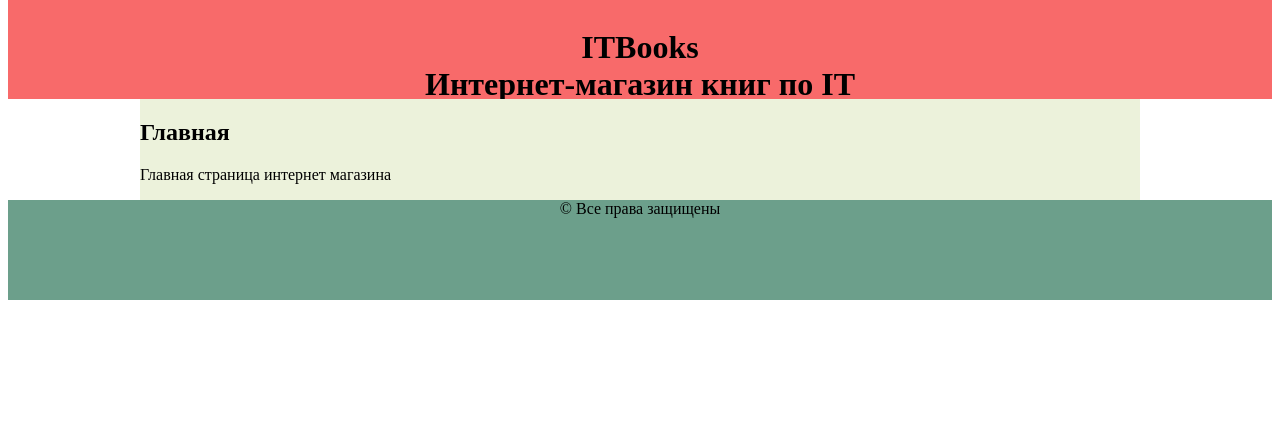
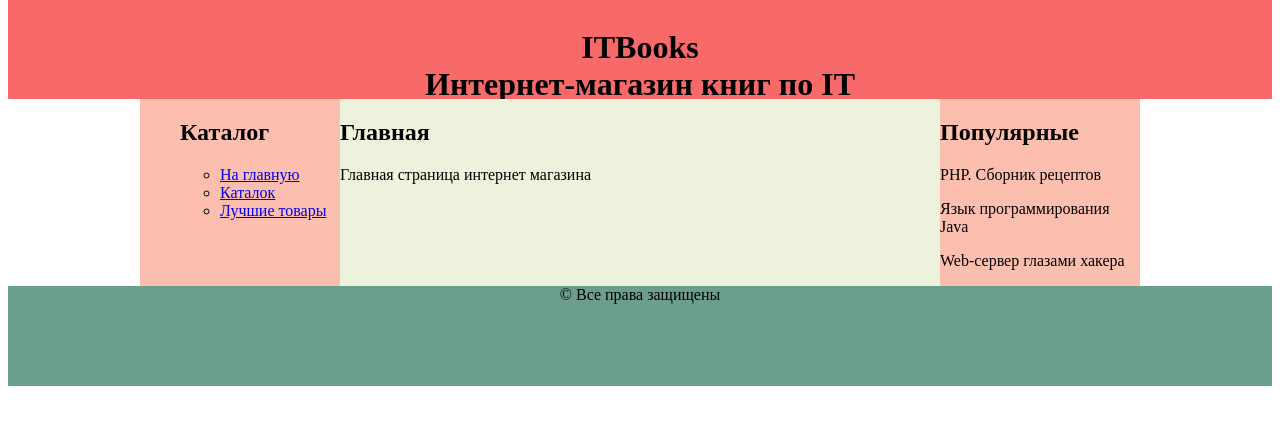
Before and after one commit to antohch/kohana, a PHP site: page /kohana/ in a window 1280 px wide. Shown: the part 22-447 px from the top of the page. Run offline with PHP 8.4, Linux system fonts and the light colour scheme; settings files or empty folders that the repository lacks are supplied; some libraries are stand-ins or nearby versions.

Commit message:
Добавлены модулю

```diff
--- a/application/bootstrap.php
+++ b/application/bootstrap.php
@@ -145,6 +145,12 @@ Kohana::modules(array(
  * Set the routes. Each route must have a minimum of a name, a URI and a set of
  * defaults for the URI.
  */
+Route::set('widgets', 'widgets/(<controller>(/<action>(/<index>)))')
+	->defaults(array(
+                'directory' => 'widgets',
+		'controller' => 'widgets',
+		'action'     => 'index',
+	));
 Route::set('Lesson', 'lesson/(<controller>(/<action>(/<index>)))')
 	->defaults(array(
                 'directory' => 'lesson',
--- a/application/classes/Controller/Base.php
+++ b/application/classes/Controller/Base.php
@@ -14,7 +14,7 @@ class Controller_Base extends Controller_Template{
         $this->template->page_footer = $footer;
 
         //Подключение стилий и скриптов
-        $this->template->styles = array();
+        $this->template->styles = array('media/css/style.css');
         $this->template->scripts = array();
 
         //Подключаем блоки
--- a/application/classes/Controller/index.php
+++ b/application/classes/Controller/index.php
@@ -1,6 +1,16 @@
 <?php defined('SYSPATH') or die('No direct script access.');
 
 class Controller_Index extends Controller_Base{
+    public function before(){
+        parent::before();
+        //виджеты
+        $menu = Request::factory('widgets/menu')->execute();
+        $topproducts = Request::factory('widgets/topproducts')->execute();
+
+        //вывод в шаблон
+        $this->template->block_left = array($menu);
+        $this->template->block_right = array($topproducts);
+    }
     public function action_index()
     {
         $block_center = View::factory('v_index');
--- /dev/null
+++ b/application/classes/Controller/widgets/menu.php
@@ -0,0 +1,10 @@
+<?php defined('SYSPATH') or die('No direct script access.');
+//виджет меню сайта
+class Controller_Widgets_Menu extends Controller_Template{
+    public $template = 'widgets/w_menu'; //шаблон виджета
+    public function action_index(){
+        //получить список категорий
+        $categories = Model::factory('menu')->all_menu();
+        $this->template->categories = $categories;
+    }
+}
--- /dev/null
+++ b/application/classes/Controller/widgets/topproducts.php
@@ -0,0 +1,11 @@
+<?php defined('SYSPATH') or die('No direct script access.');
+//виджет меню сайта лучшие товары
+class Controller_Widgets_Topproducts extends Controller_Template{
+    public $template = 'widgets/w_topproducts';
+
+    public function action_index(){
+        //получаем список категорий
+        $products = Model::factory('catalog')->bestProduct();
+        $this->template->products = $products;
+    }
+}
--- a/application/classes/Model/Menu.php
+++ b/application/classes/Model/Menu.php
@@ -4,8 +4,8 @@ class Model_Menu extends Model{
     public function all_menu()
     {
         return array(
-            'На главную' => 'http://kohana/',
-            'Каталок' => 'http://kohana/index/catalog',
+            'На главную' => 'http://kohana/index',
+            'Каталок' => 'http://kohana/catalog',
             'Лучшие товары' => '#',
         );
     }
--- a/application/views/v_base.php
+++ b/application/views/v_base.php
@@ -12,70 +12,10 @@
         <?php endforeach?>
 </head>
 <body>
-<style  type="text/css">
-//пример здесь: http://www.sitehere.ru/kolonki-odinakovoj-vysoty-na-css
-body {
-    color: #000;
-    background: #FFFFFF;
-    word-wrap: break-word;
-    font-size: 12px;
-    font-family: Verdana, Arial, Sans-Serif;
-}
-#header
-{
-    height:100px;
-    background: #f86a6a;
-}
-#header h1
-{
-    text-align: center;
-    padding-top: 30px;
-}
-#container
-{
-    display: flex;
-    min-width:1000px;
-    margin: 0px auto;
-}
-#center
-{
-    background: #ecf2db;
-    width: 100%;
-
-}
-#left
-{
-    float:left;
-    width:200px;
-    background: #fcbfaf;
-    flex-shrink:0;
-}
-#right
-{
-    float:right;
-    width:200px;
-    background: #fcbfaf;
-    flex-shrink:0;
-}
-#right h3
-{
-    text-align: center;
-}
-#footer
-{
-    height:100px;
-    background: #6c9f8b;
-    text-align: center;
-
-}
-.clear
-{
-    clear:both;
-}
-#conUp
-{
-    display: flex;
-}
+<style type="text/css">
+<?php
+ include $styles[0];
+?>
 </style>
 <div id="wrapper">
     <div id="header"><h1><?=$site_name?><br><?=$site_description?></h1></div>
@@ -85,7 +25,7 @@ body {
                     <div id="left">
                         <ul>
                             <?php foreach($block_left as $name => $href): ?>
-                                <li><a href="<?=$href?>"><?=$name?></a></li>
+                                <?=$href?>
                             <?php endforeach?>
                         </ul>
                     </div>
--- /dev/null
+++ b/application/views/widgets/w_menu.php
@@ -0,0 +1,6 @@
+<h2>Каталог</h2>
+<ul>
+<?php foreach($categories as $name => $href): ?>
+    <li><a href="<?=$href?>" class="menu_link"><?=$name?></a></li>
+<?php endforeach; ?>
+</ul>
--- /dev/null
+++ b/application/views/widgets/w_topproducts.php
@@ -0,0 +1,4 @@
+<h2>Популярные</h2>
+<?php foreach($products as $product => $v):?>
+    <p><?=$product?></p>
+<?php endforeach; ?>
--- /dev/null
+++ b/media/css/style.css
@@ -0,0 +1,63 @@
+//пример здесь: http://www.sitehere.ru/kolonki-odinakovoj-vysoty-na-css
+body {
+    color: #000;
+    background: #FFFFFF;
+    word-wrap: break-word;
+    font-size: 12px;
+    font-family: Verdana, Arial, Sans-Serif;
+}
+#header
+{
+    height:100px;
+    background: #f86a6a;
+}
+#header h1
+{
+    text-align: center;
+    padding-top: 30px;
+}
+#container
+{
+    display: flex;
+    min-width:1000px;
+    margin: 0px auto;
+}
+#center
+{
+    background: #ecf2db;
+    width: 100%;
+
+}
+#left
+{
+    float:left;
+    width:200px;
+    background: #fcbfaf;
+    flex-shrink:0;
+}
+#right
+{
+    float:right;
+    width:200px;
+    background: #fcbfaf;
+    flex-shrink:0;
+}
+#right h3
+{
+    text-align: center;
+}
+#footer
+{
+    height:100px;
+    background: #6c9f8b;
+    text-align: center;
+
+}
+.clear
+{
+    clear:both;
+}
+#conUp
+{
+    display: flex;
+}
```
Also changed, not shown: application/classes/Controller/Catalog.php (added, +14 -0 lines).
